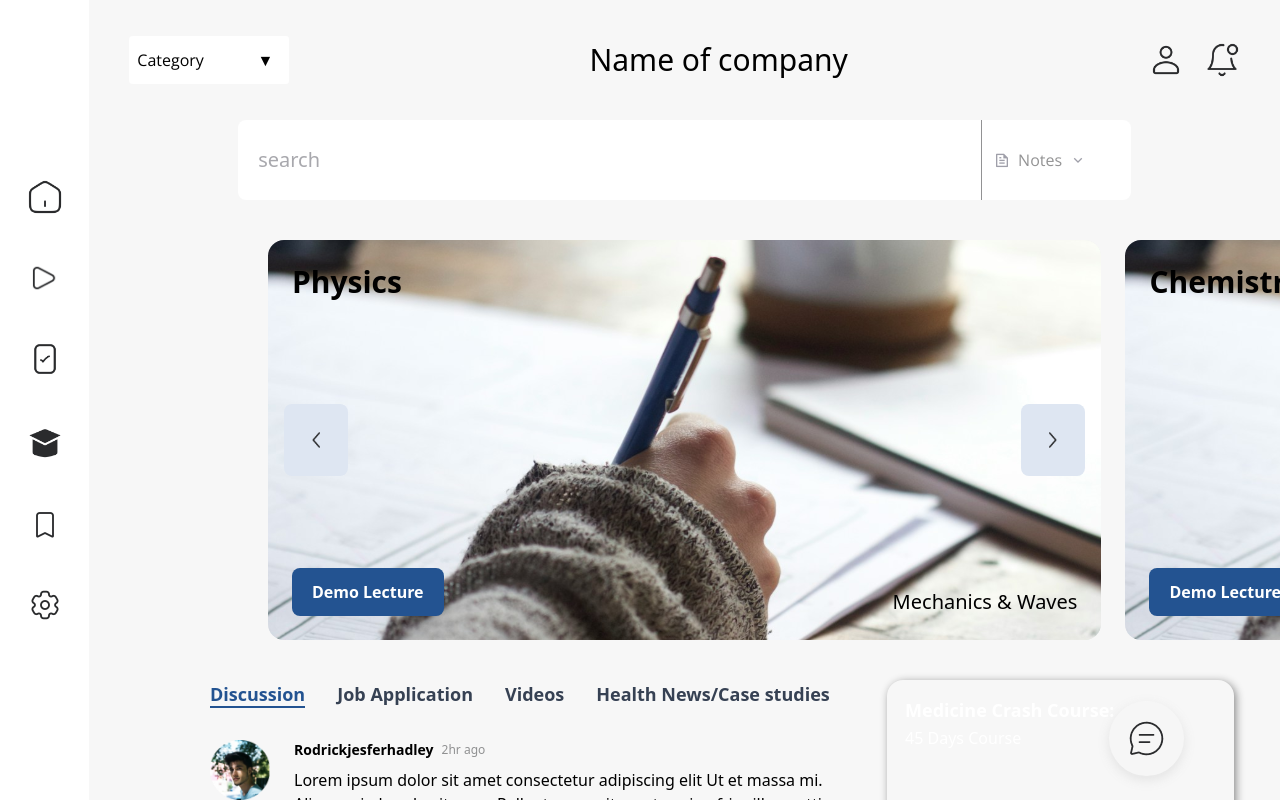
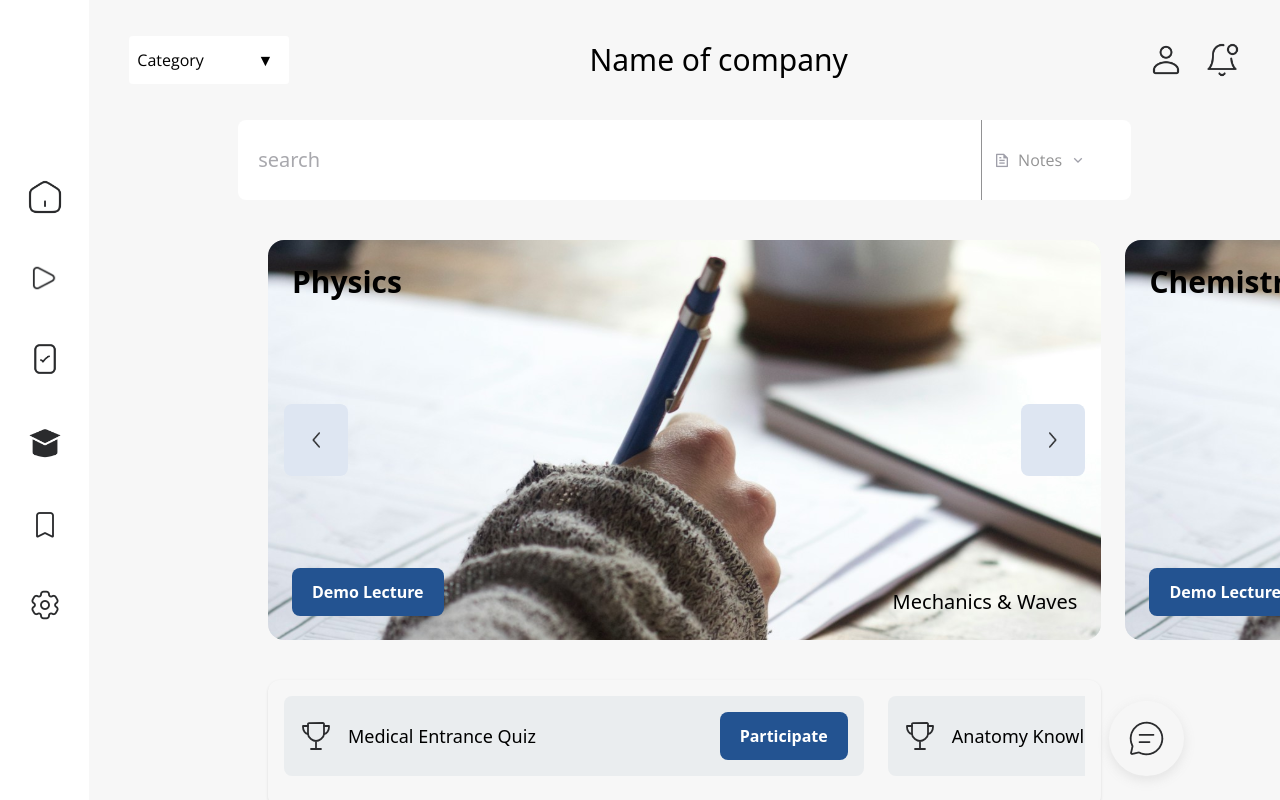
Before and after one commit to devarshukani/projectx_react, a React (Vite) app in the folder client/: page / in a window 1280 px wide. Built offline with nearby package versions, Linux system fonts and the light colour scheme.

Commit message:
feat: Add QuizSlider component and integrate it into Home; update FeedHome with pagination and improved layout

```diff
--- a/client/src/component/Home.jsx
+++ b/client/src/component/Home.jsx
@@ -3,6 +3,7 @@ import TopNav from "./templates/TopNav";
 import Search from "./templates/Search";
 import SubjectCardSlider from "./templates/SubjectCardSlider";
 import SubjectSlider from "./templates/SubjectSlider";
+import QuizSlider from "./templates/QuizSlider";
 import FixedChatButton from "./templates/FixedChatButton";
 import FeedHome from "./templates/FeedHome";
 import Header from "./templates/Header";
@@ -18,11 +19,14 @@ const Home = () => {
         <div className="mx-[12.5%] mb-10">
           <Search />
         </div>
+
+        {/* Sliding demo lectures cards */}
         <div className="mb-10">
           <SubjectSlider />
         </div>
-        {/* Sliding demo lectures cards */}
-        {/* <SubjectCardSlider /> */}
+        <div className="mb-10">
+          <QuizSlider />
+        </div>
 
         {/* Fixed Chat button in bottom right */}
         <FixedChatButton />
--- /dev/null
+++ b/client/src/component/templates/QuizSlider.jsx
@@ -0,0 +1,35 @@
+import React from "react";
+import trophyIcon from "/TrophyIcon.svg";
+import Button from "./Button";
+
+const QuizSlider = () => {
+  const quizzes = [
+    "Medical Entrance Quiz",
+    "Anatomy Knowledge Test",
+    "Physiology Challenge",
+    "Biochemistry Quiz",
+    "Pathology Test",
+    "Pharmacology Quiz",
+    "Medical Ethics Quiz"
+  ];
+
+  return (
+    <div className="w-full flex justify-center">
+      <div className="w-[70%]  rounded-xl p-4 shadow-sm">
+        <div className="overflow-x-auto scrollbar-thin scrollbar-thumb-gray-200 scrollbar-track-transparent hover:scrollbar-thumb-gray-300">
+          <div className="flex gap-6 min-w-max">
+            {quizzes.map((quiz, index) => (
+              <div key={index} className="flex items-center gap-4 min-w-[20%] bg-[#eaedef] mb-4 rounded-lg p-4">
+                <img src={trophyIcon} alt="trophy" className="w-8 h-8" />
+                <span className="text-lg font-medium flex-grow">{quiz}</span>
+                <Button name="Participate" />
+              </div>
+            ))}
+          </div>
+        </div>
+      </div>
+    </div>
+  );
+};
+
+export default QuizSlider;
--- a/client/src/index.css
+++ b/client/src/index.css
@@ -1,11 +1,11 @@
-@import url('https://fonts.googleapis.com/css2?family=Open+Sans:wght@400;600;700&display=swap');
+@import url("https://fonts.googleapis.com/css2?family=Open+Sans:wght@400;600;700&display=swap");
 @import "tailwindcss";
+
 
 /* App.css or global.css */
 body {
   @apply font-sans;
 }
-
 
 ::-webkit-scrollbar {
   width: 7px;
@@ -20,6 +20,24 @@ body {
 ::-webkit-scrollbar-thumb:hover {
   background: #6556cd;
   border-radius: 10px;
+}
+
+/* Custom scrollbar styles */
+.scrollbar-thin::-webkit-scrollbar {
+  height: 6px;
+}
+
+.scrollbar-thin::-webkit-scrollbar-track {
+  background: transparent;
+}
+
+.scrollbar-thin::-webkit-scrollbar-thumb {
+  background: #e5e7eb;
+  border-radius: 3px;
+}
+
+.scrollbar-thin::-webkit-scrollbar-thumb:hover {
+  background: #d1d5db;
 }
 
 select {
```
Also changed, not shown: client/src/component/templates/FeedHome.jsx (+131 -78 lines).
